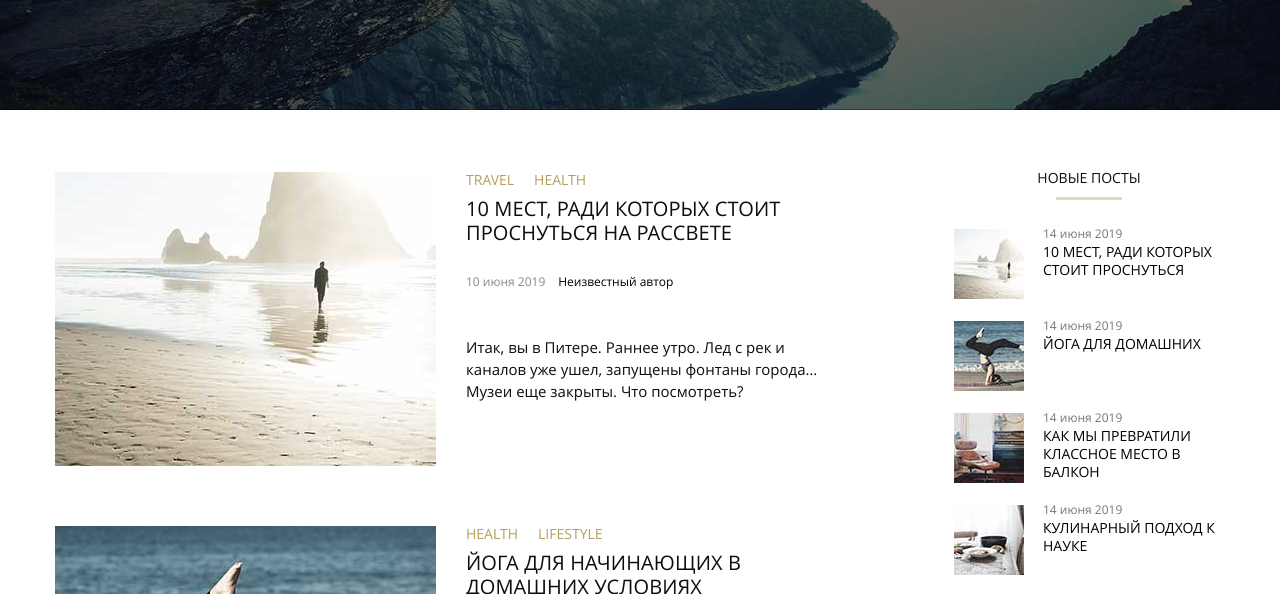
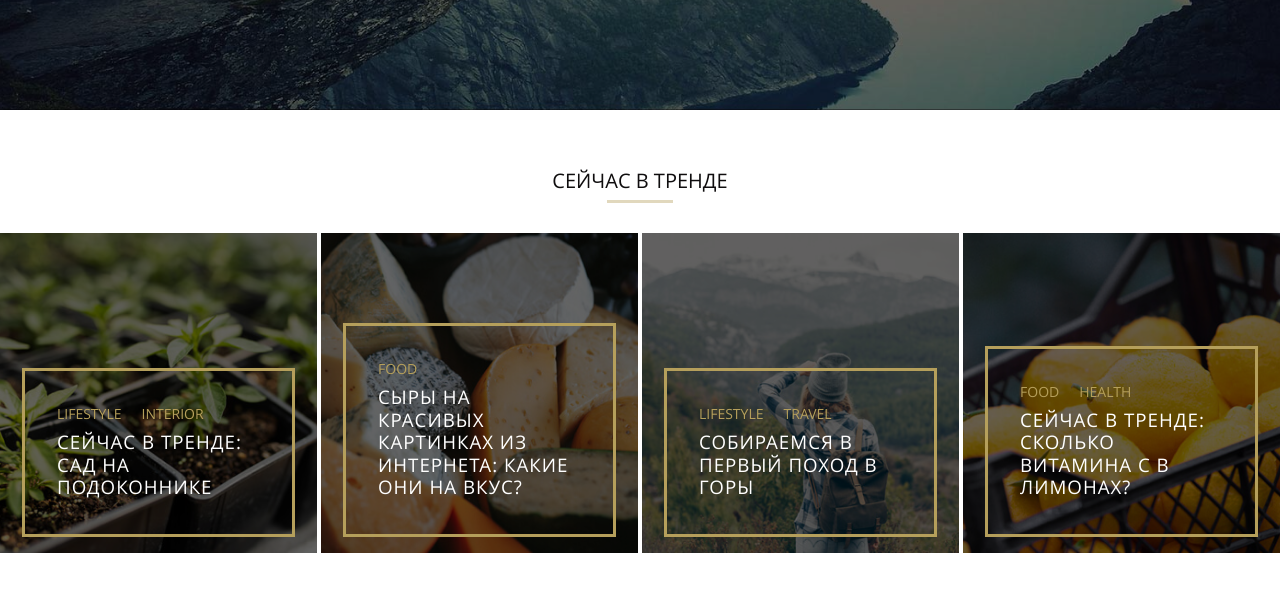
Before and after one commit to Professor-Severus-Snape/diplom_netology_html_2, a plain HTML site: page index.html in a window 1280 px wide. Shown: the part 339-933 px from the top of the page. Drawn offline with Linux system fonts and the light colour scheme.

Commit message:
add trends-section

```diff
--- a/css/style.css
+++ b/css/style.css
@@ -122,6 +122,131 @@
   /* outline: 2px solid green; */
 }
 
+/* ============================== trends-section ============================== */
+
+.trends-section {
+  padding-top: 65px;
+}
+
+.h2-title {
+  font-size: 14px;
+  line-height: 12px;
+  text-align: center;
+  text-transform: uppercase;
+  color: #0f0d0e;
+}
+
+.h2-title::after {
+  content: "";
+  display: block;
+  width: 66px;
+  height: 3px;
+  margin: 13px auto 0;
+  background-color: rgba(181, 159, 91, 0.4);
+}
+
+.h2-title_trends {
+  margin-bottom: 30px;
+  font-size: 20px;
+}
+
+.trends {
+  display: flex;
+  gap: 4px;
+}
+
+.trend {
+  position: relative;
+
+  display: flex;
+  flex-direction: column;
+  justify-content: flex-end;
+  align-items: center;
+
+  width: 25%;
+  min-height: 320px;
+  padding: 19px 25px;
+
+  background: #eff6f1 center / cover no-repeat;
+}
+
+/* маска: */
+.trend::after {
+  content: "";
+  position: absolute;
+  top: 0;
+  right: 0;
+  bottom: 0;
+  left: 0;
+  background-color: rgba(0, 0, 0, 0.6);
+}
+
+.trend_1 {
+  background-image: url("../images/trend_1.jpg");
+}
+
+.trend_2 {
+  background-image: url("../images/trend_2.jpg");
+}
+
+.trend_3 {
+  background-image: url("../images/trend_3.jpg");
+}
+
+.trend_4 {
+  background-image: url("../images/trend_4.jpg");
+}
+
+.trend-content {
+  position: relative;
+  z-index: 1;
+
+  padding: 35px 32px;
+  outline: 3px solid var(--color-style);
+}
+
+.article-tags {
+  display: flex;
+  flex-wrap: wrap;
+  gap: 0 20px;
+
+  list-style-type: none;
+}
+
+.article-tags__item {
+  line-height: 14px;
+}
+
+.article-tags__link {
+  font-size: 14px;
+  font-weight: 700;
+  text-transform: uppercase;
+  text-decoration: none;
+  color: var(--color-style);
+}
+
+.article-tags__link:hover {
+  text-decoration: underline;
+}
+
+.trend-title {
+  padding-top: 10px;
+  line-height: 1.2;
+}
+
+.trend-title__link {
+  display: block;
+
+  letter-spacing: 1px;
+  text-transform: uppercase;
+  text-decoration: none;
+  color: #ffffff;
+}
+
+.trend-title__link:hover {
+  color: var(--color-style);
+}
+
 /* ============================== main ============================== */
 
 .main {
@@ -171,29 +296,6 @@
   width: 367px;
 }
 
-.article-tags__list {
-  display: flex;
-  flex-wrap: wrap;
-  gap: 0 20px;
-
-  list-style-type: none;
-}
-
-.article-tags__item {
-  line-height: 14px;
-}
-
-.article-tags__link {
-  font-size: 14px;
-  font-weight: 700;
-  text-transform: uppercase;
-  text-decoration: none;
-  color: var(--color-style);
-}
-
-.article-tags__link:hover {
-  text-decoration: underline;
-}
 
 .article-title {
   padding: 10px 0 28px;
@@ -259,24 +361,7 @@
   padding: 0 1px;
 }
 
-.sidebar__title {
-  font-size: 14px;
-  line-height: 12px;
-  text-align: center;
-  text-transform: uppercase;
-  color: #0f0d0e;
-}
-
-.sidebar__title::after {
-  content: "";
-  display: block;
-  width: 66px;
-  height: 3px;
-  margin: 13px auto 0;
-  background-color: rgba(181, 159, 91, 0.4);
-}
-
-.sidebar__title_posts {
+.h2-title_posts {
   margin-bottom: 29px;
 }
 
@@ -381,7 +466,7 @@
   /* outline: 1px dashed purple; */
 }
 
-.sidebar__title_subscribe {
+.h2-title_subscribe {
   margin-bottom: 23px;
 }
 
@@ -426,7 +511,7 @@
   /* outline: 1px dashed purple; */
 }
 
-.sidebar__title_tags {
+.h2-title_tags {
   margin-bottom: 25px;
 }
 
@@ -464,7 +549,7 @@
   /* outline: 1px dashed purple; */
 }
 
-.sidebar__title_themes {
+.h2-title_themes {
   margin-bottom: 24px;
 }
 
--- a/index.html
+++ b/index.html
@@ -66,6 +66,74 @@
 
     </header>
 
+    <section class="trends-section">
+      <h2 class="h2-title h2-title_trends">Сейчас в тренде</h2>
+      <div class="trends">
+
+        <article class="trend trend_1">
+          <div class="trend-content">
+            <ul class="article-tags">
+              <li class="article-tags__item">
+                <a class="article-tags__link" href="#0">lifestyle</a>
+              </li>
+              <li class="article-tags__item">
+                <a class="article-tags__link" href="#0">interior</a>
+              </li>
+            </ul>
+            <h3 class="trend-title">
+              <a class="trend-title__link" href="#0">Сейчас в тренде: сад на подоконнике</a>
+            </h3>
+          </div>
+        </article>
+
+        <article class="trend trend_2">
+          <div class="trend-content">
+            <ul class="article-tags">
+              <li class="article-tags__item">
+                <a class="article-tags__link" href="#0">food</a>
+              </li>
+            </ul>
+            <h3 class="trend-title">
+              <a class="trend-title__link" href="#0">Сыры на красивых картинках из интернета: какие они на вкус?</a>
+            </h3>
+          </div>
+        </article>
+
+        <article class="trend trend_3">
+          <div class="trend-content">
+            <ul class="article-tags">
+              <li class="article-tags__item">
+                <a class="article-tags__link" href="#0">lifestyle</a>
+              </li>
+              <li class="article-tags__item">
+                <a class="article-tags__link" href="#0">travel</a>
+              </li>
+            </ul>
+            <h3 class="trend-title">
+              <a class="trend-title__link" href="#0">Собираемся в первый поход в горы</a>
+            </h3>
+          </div>
+        </article>
+
+        <article class="trend  trend_4">
+          <div class="trend-content">
+            <ul class="article-tags">
+              <li class="article-tags__item">
+                <a class="article-tags__link" href="#0">food</a>
+              </li>
+              <li class="article-tags__item">
+                <a class="article-tags__link" href="#0">health</a>
+              </li>
+            </ul>
+            <h3 class="trend-title">
+              <a class="trend-title__link" href="#0">Сейчас в тренде: сколько витамина С в лимонах?</a>
+            </h3>
+          </div>
+        </article>
+
+      </div>
+    </section>
+
     <div class="page">
 
       <main class="main">
@@ -80,8 +148,7 @@
 
           <div class="article-content">
 
-            <div class="article-tags">
-              <ul class="article-tags__list">
+            <ul class="article-tags">
               <li class="article-tags__item">
                 <a class="article-tags__link" href="#0">travel</a>
               </li>
@@ -89,7 +156,6 @@
                 <a class="article-tags__link" href="#0">health</a>
               </li>
             </ul>
-            </div>
 
             <h3 class="article-title">
               <a class="article-title__link" href="#0">10 мест, ради которых стоит проснуться на рассвете</a>
@@ -116,8 +182,7 @@
 
           <div class="article-content">
 
-            <div class="article-tags">
-              <ul class="article-tags__list">
+            <ul class="article-tags">
               <li class="article-tags__item">
                 <a class="article-tags__link" href="#0">health</a>
               </li>
@@ -125,7 +190,6 @@
                 <a class="article-tags__link" href="#0">lifestyle</a>
               </li>
             </ul>
-            </div>
 
             <h3 class="article-title">
               <a class="article-title__link" href="#0">Йога для начинающих в домашних условиях</a>
@@ -152,13 +216,11 @@
 
           <div class="article-content">
 
-            <div class="article-tags">
-              <ul class="article-tags__list">
+            <ul class="article-tags">
               <li class="article-tags__item">
                 <a class="article-tags__link" href="#0">music</a>
               </li>
             </ul>
-            </div>
 
             <h3 class="article-title">
               <a class="article-title__link" href="#0">Лучшие музыкальные фестивали этого лета</a>
@@ -186,8 +248,7 @@
 
           <div class="article-content">
 
-            <div class="article-tags">
-              <ul class="article-tags__list">
+            <ul class="article-tags">
               <li class="article-tags__item">
                 <a class="article-tags__link" href="#0">lifestyle</a>
               </li>
@@ -195,7 +256,6 @@
                 <a class="article-tags__link" href="#0">food</a>
               </li>
             </ul>
-            </div>
 
             <h3 class="article-title">
               <a class="article-title__link" href="#0">Наукоёмкий подход к кулинарии</a>
@@ -222,8 +282,7 @@
 
           <div class="article-content">
 
-            <div class="article-tags">
-              <ul class="article-tags__list">
+            <ul class="article-tags">
               <li class="article-tags__item">
                 <a class="article-tags__link" href="#0">lifestyle</a>
               </li>
@@ -234,7 +293,6 @@
                 <a class="article-tags__link" href="#0">art</a>
               </li>
             </ul>
-            </div>
 
             <h3 class="article-title">
               <a class="article-title__link" href="#0">Делаем модные принты на подушках для интерьера</a>
@@ -259,7 +317,7 @@
 
         <section class="posts-section">
 
-          <h2 class="sidebar__title sidebar__title_posts">Новые посты</h2>
+          <h2 class="h2-title h2-title_posts">Новые посты</h2>
 
           <article class="post">
 
@@ -347,7 +405,7 @@
         </form>
 
         <form class="subscribe-form" action="#0">
-          <h2 class="sidebar__title sidebar__title_subscribe">Рассылка</h2>
+          <h2 class="h2-title h2-title_subscribe">Рассылка</h2>
           <label class="visually-hidden" for="subscribe">Введите email</label>
           <input class="subscribe-form__field" type="email" id="subscribe" placeholder="Ваш email-адрес" required>
           <button class="subscribe-form__button" type="submit">Подписаться</button>
@@ -355,7 +413,7 @@
 
         <section class="tags-section">
 
-          <h2 class="sidebar__title sidebar__title_tags">Теги</h2>
+          <h2 class="h2-title h2-title_tags">Теги</h2>
 
           <div class="tags">
             <ul class="tags__list">
@@ -390,7 +448,7 @@
 
         <section class="themes-section">
 
-          <h2 class="sidebar__title sidebar__title_themes">Темы</h2>
+          <h2 class="h2-title h2-title_themes">Темы</h2>
 
           <div class="themes">
             <ul class="themes__list">
```
Lines whose indentation alone changed are shown as unchanged.
